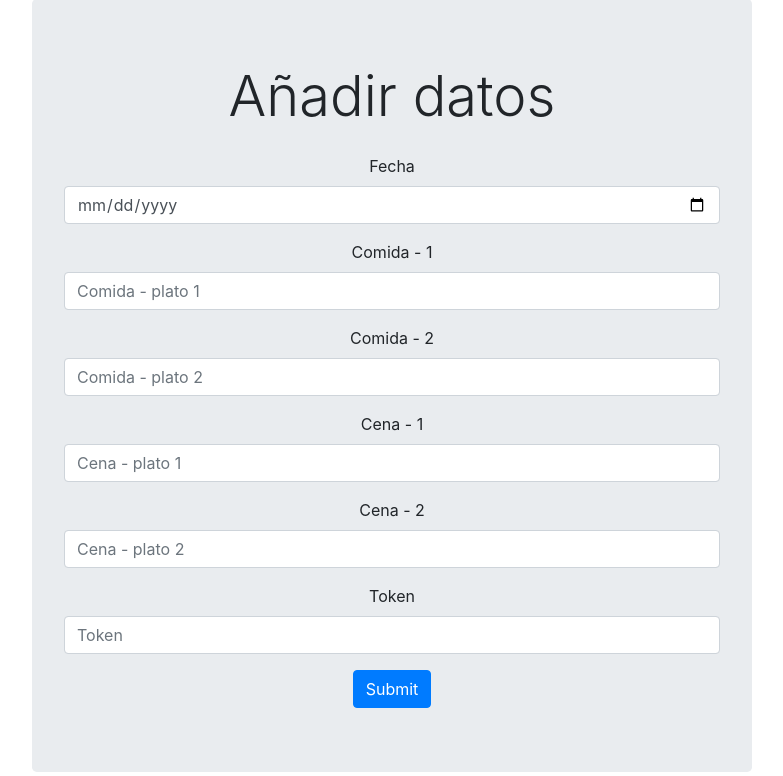
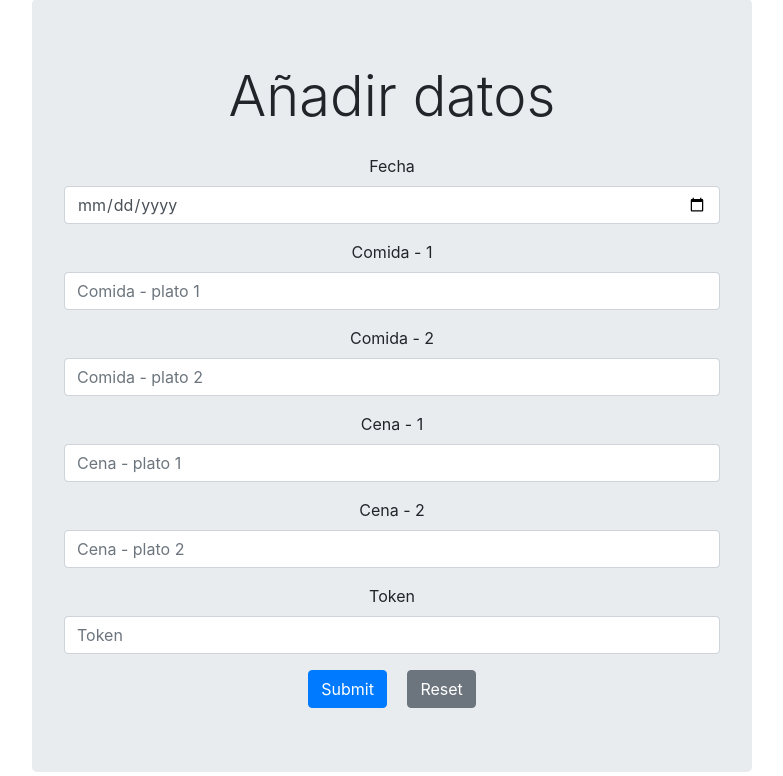
Before and after one commit to sralloza/flask-web, a Flask app: page /add in a window 1280 px wide. Shown: the part 49-825 px from the top of the page, without its empty margins (248-1031 px from the left). Run offline with Flask 2, Linux system fonts and the light colour scheme; some libraries are stand-ins or nearby versions.

Commit message:
Add reset button

```diff
--- a/app/menus/templates/add-interface.html
+++ b/app/menus/templates/add-interface.html
@@ -29,7 +29,8 @@
                 <input name="token" type="password" class="form-control" placeholder="Token" id="token">
             </div>
 
-            <button type="submit" class="btn btn-primary">Submit</button>
+            <button type="submit" class="btn btn-primary mr-3">Submit</button>
+            <button type="reset" class="btn btn-secondary">Reset</button>
         </form>
     </div>
 </div>
```
